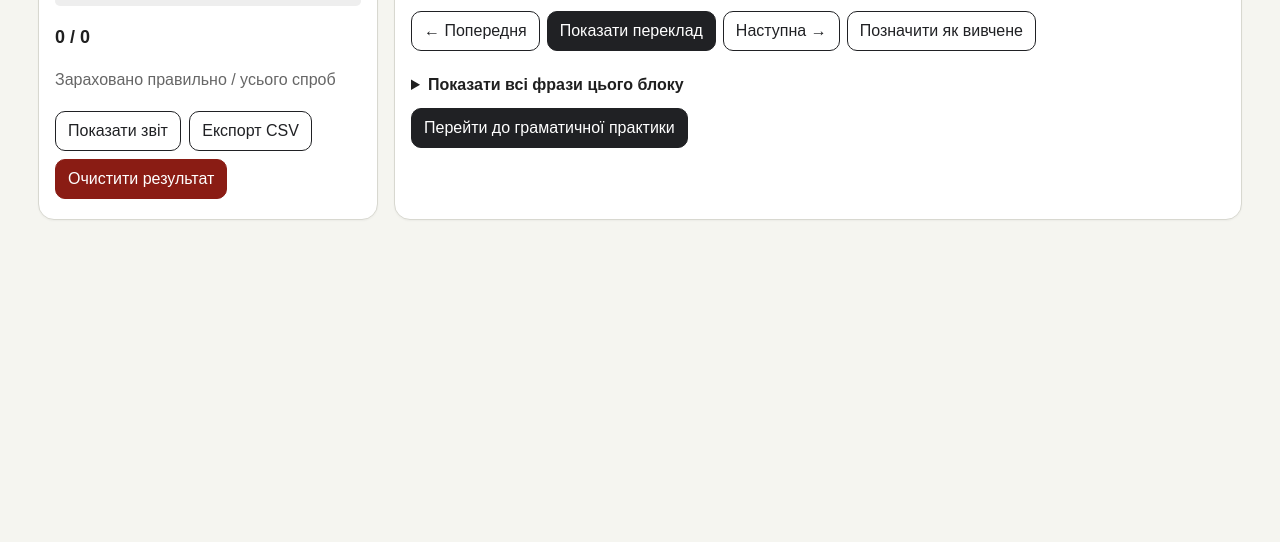
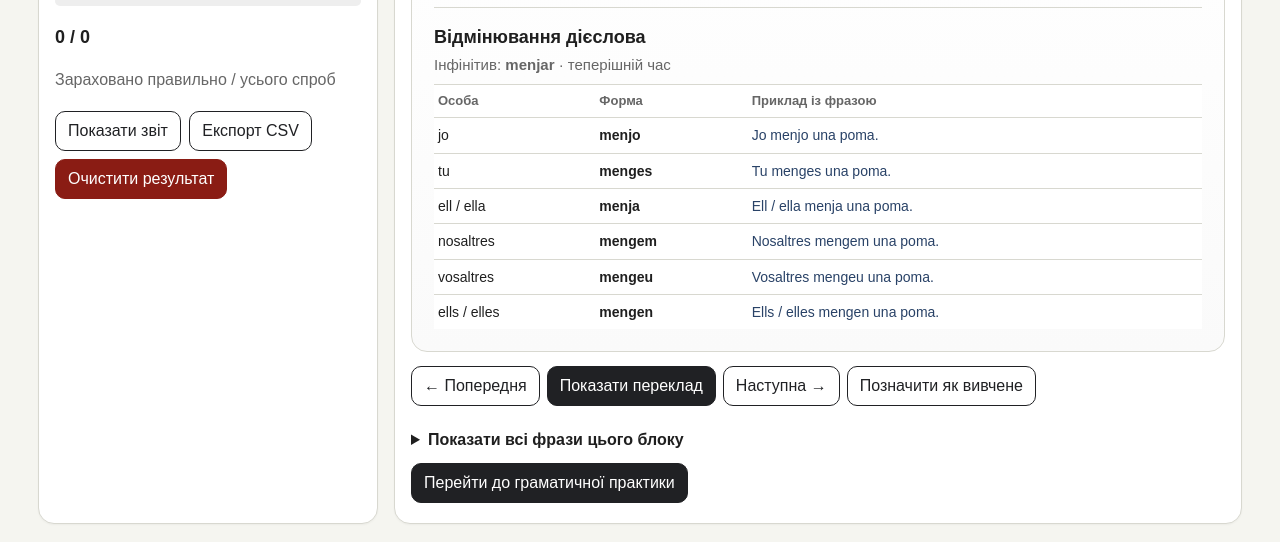
Before and after one commit to idubravskyi/catalan, a plain HTML site: page index.html in a window 1280 px wide. Shown: the part 480-1022 px from the top of the page. Before the commit the page ends 800 px from the top, so only its background shows below. Drawn offline with Linux system fonts and the light colour scheme.

Commit message:
16-07-2026-002

```diff
--- a/index.html
+++ b/index.html
@@ -3,7 +3,7 @@
 <head>
   <meta charset="UTF-8">
   <meta name="viewport" content="width=device-width, initial-scale=1.0">
-  <title>Каталонська — слова й граматика</title>
+  <title>Каталонська — слова, дієслова й граматика</title>
   <style>
     :root {
       --bg:#f5f5f0; --card:#fff; --ink:#1f1f1f; --muted:#666; --line:#d8d8d0;
@@ -66,6 +66,17 @@
     .study-card{border:1px solid var(--line);border-radius:16px;padding:22px;text-align:center;background:linear-gradient(180deg,#fff,#fafafa);margin:14px 0}
     .study-ca{font-size:30px;font-weight:700;margin:8px 0}
     .study-uk{font-size:22px;margin:12px 0;color:var(--ok)}
+    .study-conjugation{margin-top:18px;padding-top:16px;border-top:1px solid var(--line);text-align:left}
+    .study-conjugation h3{margin:0 0 4px;font-size:18px}
+    .study-conjugation .verb-label{font-size:15px;color:var(--muted);margin-bottom:8px}
+    .study-conjugation table{margin-top:8px;background:#fff}
+    .study-conjugation th{font-size:13px;color:var(--muted)}
+    .study-conjugation td:nth-child(2){font-weight:700}
+    .study-conjugation .example{color:#294267}
+    @media(max-width:620px){
+      .study-conjugation th:nth-child(3),
+      .study-conjugation td:nth-child(3){display:none}
+    }
     .study-actions{display:flex;flex-wrap:wrap;gap:7px;align-items:center}
     .study-actions button{margin:0}
     .study-progress{padding:12px;border:1px solid var(--line);border-radius:12px;background:#fafafa;margin:12px 0}
@@ -136,7 +147,7 @@
   <section class="card">
     <div id="studyPanel">
       <h2>Вивчення нової лексики</h2>
-      <p class="muted">Переглянь усі 10 фраз у блоці. Відкрий переклад і познач фразу як вивчену.</p>
+      <p class="muted">Переглянь усі 10 фраз у блоці. Відкрий переклад і познач фразу як вивчену. Для дієслів також вивчи відмінювання за всіма особами.</p>
 
       <div id="beginnerProgress" class="study-progress"></div>
 
@@ -144,6 +155,7 @@
         <div class="muted" id="studyCounter"></div>
         <div class="study-ca" id="studyCa"></div>
         <div class="study-uk hidden" id="studyUk"></div>
+        <div class="study-conjugation" id="studyConjugation"></div>
       </div>
 
       <div class="study-actions">
@@ -1577,6 +1589,7 @@ const practiceModeButton=document.getElementById("practiceMode");
 const studyCounter=document.getElementById("studyCounter");
 const studyCa=document.getElementById("studyCa");
 const studyUk=document.getElementById("studyUk");
+const studyConjugation=document.getElementById("studyConjugation");
 const revealTranslation=document.getElementById("revealTranslation");
 const markLearned=document.getElementById("markLearned");
 
@@ -1751,6 +1764,35 @@ function renderStudyTable(){
     saveLearnedWords();
   }));
 }
+function renderStudyConjugation(phrase){
+  const info=analyzePhrase(phrase);
+  if(!info.supported){
+    studyConjugation.innerHTML=`<p class="muted">Для цієї фрази таблиця відмінювання поки що недоступна.</p>`;
+    return;
+  }
+
+  const infinitive=info.pronominal?`${info.verb}-se`:info.verb;
+  const rows=PERSONS.map((person,i)=>{
+    const reflexive=info.pronominal?`${person.reflexive} `:"";
+    const form=`${reflexive}${info.forms[i]}`;
+    const rest=info.rest?` ${info.rest}`:"";
+    const example=`${person.subject} ${form}${rest}.`;
+    return `<tr>
+      <td>${escapeHtml(person.label)}</td>
+      <td>${escapeHtml(form)}</td>
+      <td class="example">${escapeHtml(example)}</td>
+    </tr>`;
+  }).join("");
+
+  studyConjugation.innerHTML=`
+    <h3>Відмінювання дієслова</h3>
+    <div class="verb-label">Інфінітив: <b>${escapeHtml(infinitive)}</b> · теперішній час</div>
+    <table>
+      <thead><tr><th>Особа</th><th>Форма</th><th>Приклад із фразою</th></tr></thead>
+      <tbody>${rows}</tbody>
+    </table>`;
+}
+
 function renderStudy(){
   const block=currentBlock();
   if(studyIndex>=block.phrases.length)studyIndex=0;
@@ -1759,6 +1801,7 @@ function renderStudy(){
   studyCounter.textContent=`${block.title}: фраза ${studyIndex+1} з ${block.phrases.length}`;
   studyCa.textContent=phrase.ca;
   studyUk.textContent=phrase.uk;
+  renderStudyConjugation(phrase);
   studyUk.classList.toggle("hidden",!studyRevealed);
   revealTranslation.textContent=studyRevealed?"Сховати переклад":"Показати переклад";
   markLearned.textContent=learned?"✓ Вивчено":"Позначити як вивчене";
```
